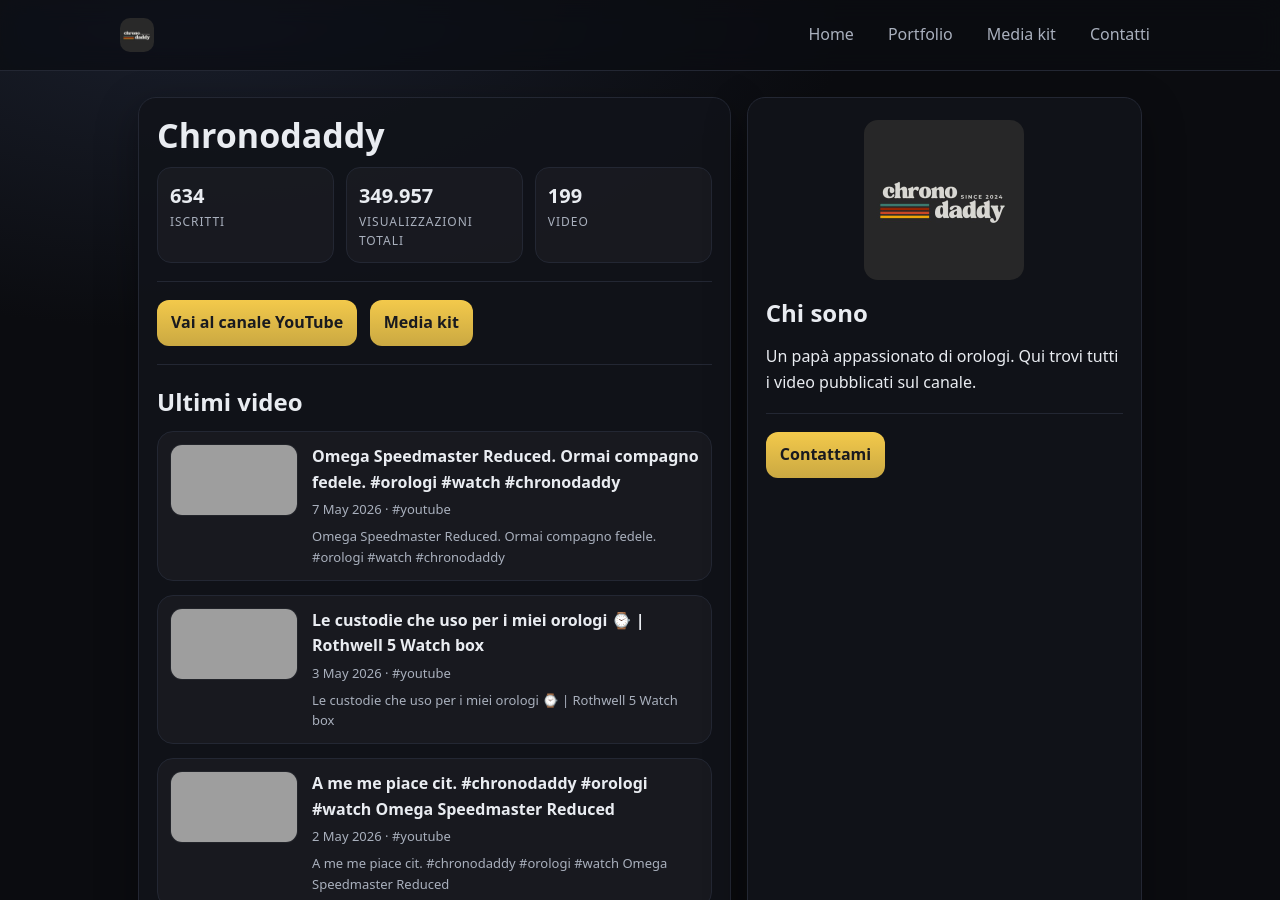
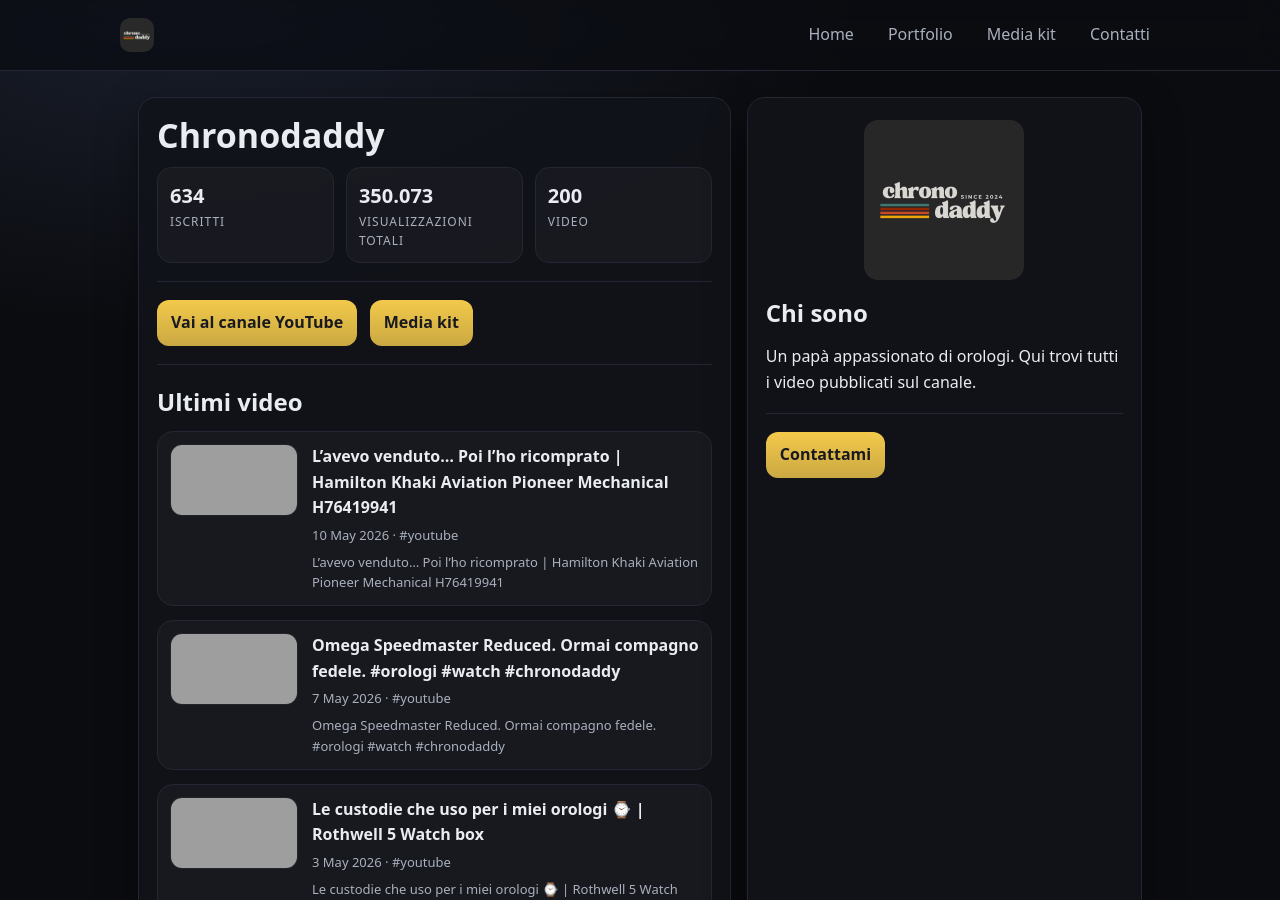
Before and after one commit to claudiostoduto/chronodaddy, a Jekyll site: the page built from index.md, in a window 1280 px wide and 900 px high, cut to the strip 0-900 px from the top of the window. Built offline with Jekyll 4.4.1, drawn with Linux system fonts in a browser that asks for light colours; some of the changed text lies outside the part shown; grey boxes are pictures that could not be loaded.

Commit message:
chore: add new YouTube posts

```diff
--- /dev/null
+++ b/_posts/2026-05-10-lavevo-venduto-poi-lho-ricomprato-hamilton-khaki-aviation-pioneer-mechanical-h76.md
@@ -0,0 +1,14 @@
+---
+title: "L’avevo venduto… Poi l’ho ricomprato | Hamilton Khaki Aviation Pioneer Mechanical H76419941"
+date: 2026-05-10
+videoId: "HRxByN9ZYqs"
+youtubeUrl: "https://www.youtube.com/watch?v=HRxByN9ZYqs"
+thumbnail: "https://i1.ytimg.com/vi/HRxByN9ZYqs/hqdefault.jpg"
+tags: [youtube]
+excerpt: "L’avevo venduto… Poi l’ho ricomprato | Hamilton Khaki Aviation Pioneer Mechanical H76419941"
+---
+
+<!--
+Questo post è stato generato automaticamente.
+Puoi aggiungere tag più specifici (brand/modello/format) e una descrizione/contesto per renderlo un vero case study.
+-->
--- a/assets/channel-stats.json
+++ b/assets/channel-stats.json
@@ -1,6 +1,6 @@
 {
   "subscribers": 634,
-  "views": 349957,
-  "videos": 199,
-  "updatedAt": "2026-05-10T17:11:42.145Z"
+  "views": 350073,
+  "videos": 200,
+  "updatedAt": "2026-05-10T18:04:59.827Z"
 }
```
